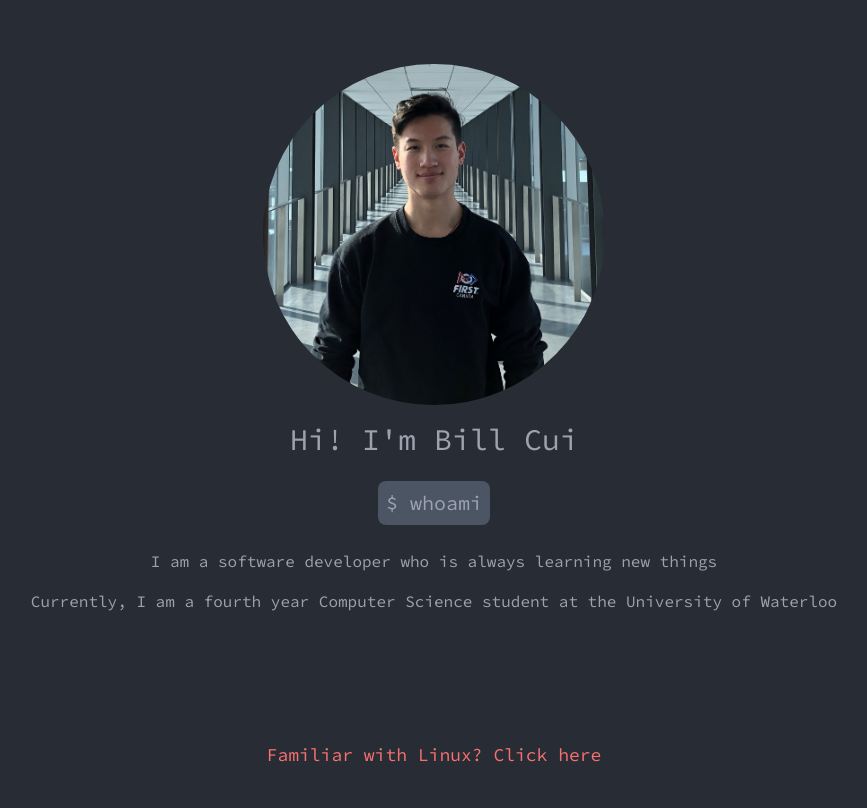
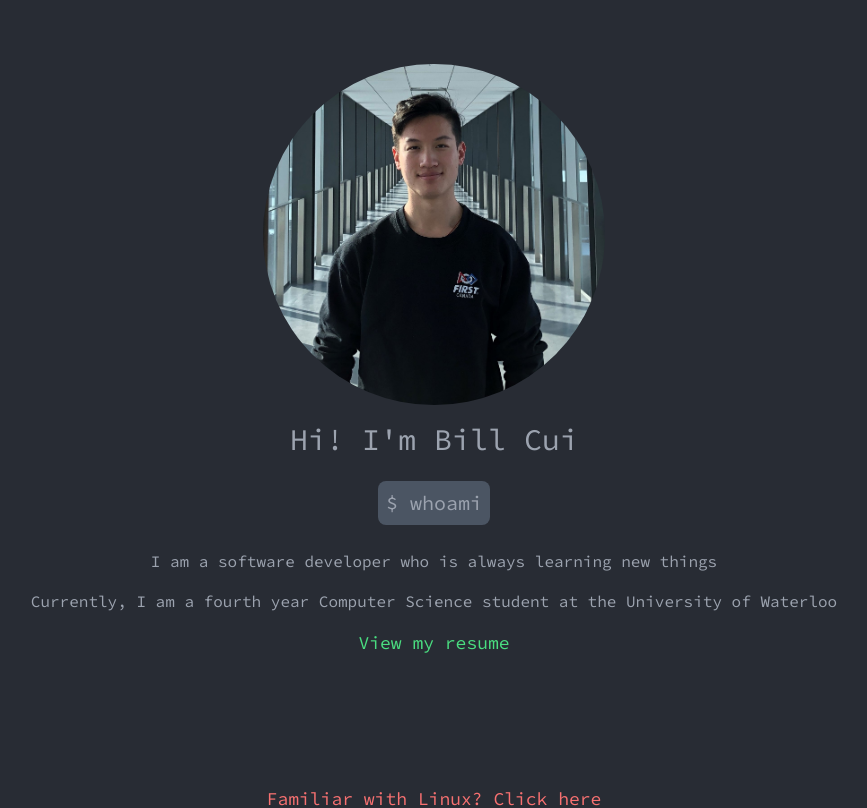
Before and after one commit to billcui57/billcuiv3, a Next.js app: page / in a window 1280 px wide. Shown: the top 808 px of the page, without its empty margins (206-1073 px from the left). Built offline with nearby package versions, Linux system fonts and the light colour scheme.

Commit message:
added resume

```diff
--- a/src/containers/home/index.tsx
+++ b/src/containers/home/index.tsx
@@ -20,6 +20,10 @@ const HomeContainer = () => {
 
   const handleConsoleClick = () => {
     router.push("/console");
+  };
+
+  const handleResumeClick = () => {
+    window.open("https://billcui-workstuff.s3.us-east-2.amazonaws.com/Backend_Resume.pdf")
   };
 
   const displayProjects = () => {
@@ -88,7 +92,17 @@ const HomeContainer = () => {
               className="text-center"
             ></Typography>
           </div>
+          <div className="flex justify-center">
+            <Button onClick={() => handleResumeClick()} type="transparent">
+              <Typography
+                  colour="green"
+                  size="lg"
+                  text={"View my resume"}
+              />
+            </Button>
+          </div>
         </div>
+
         <div className="flex justify-center">
           <Button onClick={() => handleConsoleClick()} type="transparent">
             <Typography
```
